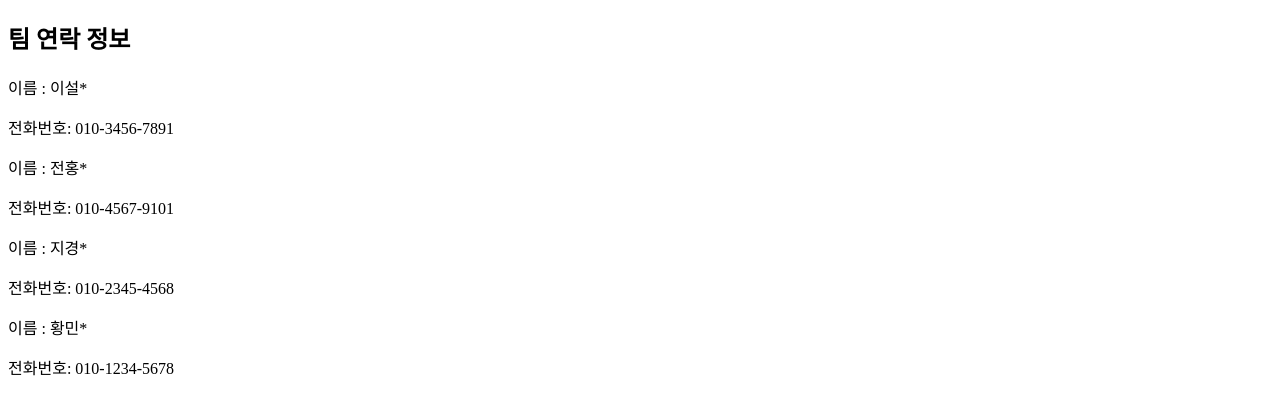
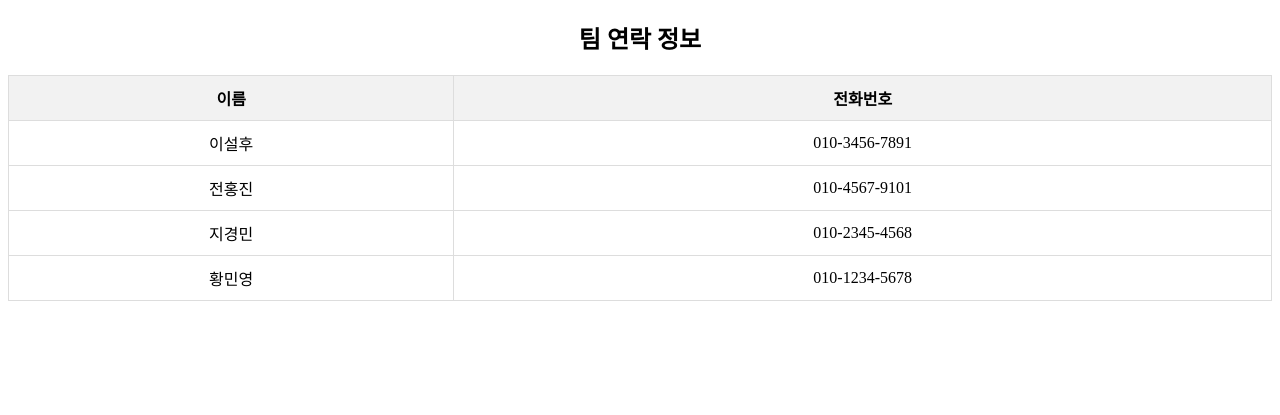
Before and after one commit to CSID-DGU/2024-2-OSSPrac-azaping-01, a Flask app: page /contact in a window 1280 px wide. Shown: the top 415 px of the page. Run offline with Flask 3, Linux system fonts and the light colour scheme.

Commit message:
테이블 형태로 수정

```diff
--- a/flask1/templates/app_contact.html
+++ b/flask1/templates/app_contact.html
@@ -1,21 +1,55 @@
 <!DOCTYPE html>
 <html lang="en">
 <head>
+    <style>
+
+        table {
+            width: 100%;
+            border-collapse: collapse;
+            margin: 20px 0;
+        }
+
+        th, td {
+            padding: 10px;
+            text-align: center;
+            border: 1px solid #ddd;
+        }
+
+        th {
+            background-color: #f2f2f2;
+        }
+
+        h2 {
+            text-align: center;
+        }
+    </style>
 </head>
 
 <body>
     <h2>팀 연락 정보</h2>
 
-    <div id="contactInfo">
-        <p>이름 : 이설*</p>
-        <p>전화번호: 010-3456-7891 </p>
-        <p>이름 : 전홍*</p>
-        <p>전화번호: 010-4567-9101 </p>
-        <p>이름 : 지경*</p>
-        <p>전화번호: 010-2345-4568 </p>
-        <p>이름 : 황민*</p>
-        <p>전화번호: 010-1234-5678 </p>
-    </div>
+    <table>
+        <tr>
+            <th>이름</th>
+            <th>전화번호</th>
+        </tr>
+        <tr>
+            <td>이설후</td>
+            <td>010-3456-7891</td>
+        </tr>
+        <tr>
+            <td>전홍진</td>
+            <td>010-4567-9101</td>
+        </tr>
+        <tr>
+            <td>지경민</td>
+            <td>010-2345-4568</td>
+        </tr>
+        <tr>
+            <td>황민영</td>
+            <td>010-1234-5678</td>
+        </tr>
+    </table>
 
 </body>
 </html>
```
